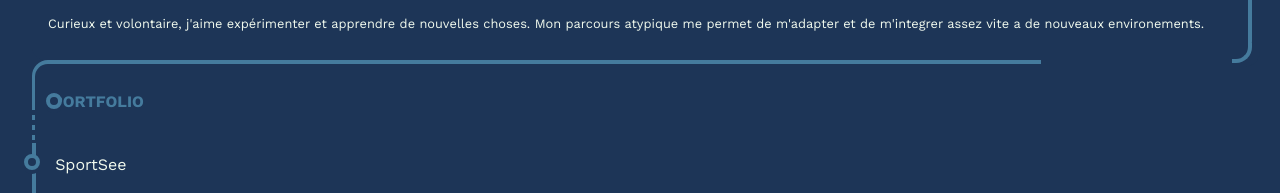
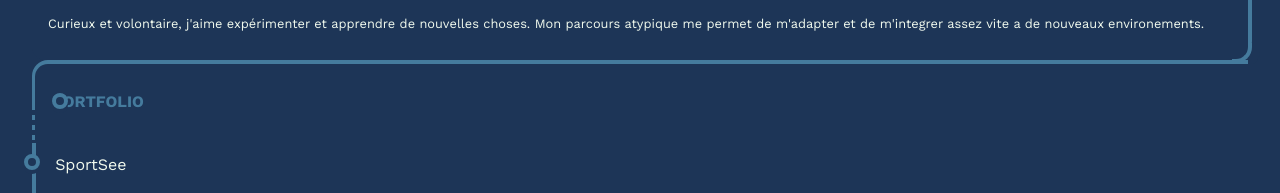
Before and after one commit to picyoh/cv, a React (Create React App) app: page / in a window 1280 px wide. Shown: the part 161-354 px from the top of the page. Built offline with nearby package versions, Linux system fonts and the light colour scheme.

Commit message:
style: :iphone: title bar
sizing responsive title bar

```diff
--- a/package.json
+++ b/package.json
@@ -34,5 +34,8 @@
       "last 1 firefox version",
       "last 1 safari version"
     ]
+  },
+  "devDependencies": {
+    "gh-pages": "^4.0.0"
   }
 }
--- a/src/sass/components/_title.scss
+++ b/src/sass/components/_title.scss
@@ -40,4 +40,22 @@
     background-color: $back-color;
     background-clip: padding-box;
   }
+
+  @media (min-width: 325px) {
+    width: 85%;
+  }
+
+  @media (min-width: 480px) {
+    width: 90%;
+  }
+
+  @media (min-width: 765px) {
+    width: 93%;
+  }
+  @media (min-width: 1000px) {
+    width: 95%;
+  }
+  @media (min-width: 1125px) {
+    width: 97%;
+  }
 }
--- a/src/sass/main.css
+++ b/src/sass/main.css
@@ -490,6 +490,36 @@ h4 {
   background-clip: padding-box;
 }
 
+@media (min-width: 325px) {
+  .title {
+    width: 85%;
+  }
+}
+
+@media (min-width: 480px) {
+  .title {
+    width: 90%;
+  }
+}
+
+@media (min-width: 765px) {
+  .title {
+    width: 93%;
+  }
+}
+
+@media (min-width: 1000px) {
+  .title {
+    width: 95%;
+  }
+}
+
+@media (min-width: 1125px) {
+  .title {
+    width: 97%;
+  }
+}
+
 .aboutme__top {
   display: -webkit-box;
   display: -ms-flexbox;
```
Also changed, not shown: 2 other files (tests, documents, lock files or other folders).
